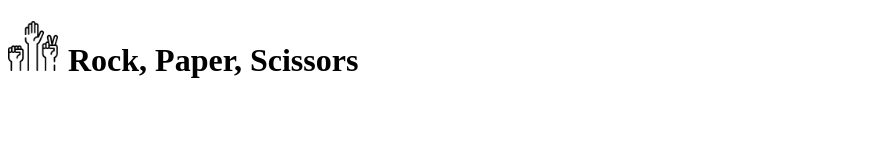
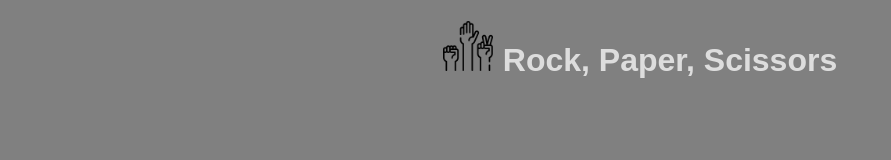
Before and after one commit to oneillrobbie99/RPS-Project-2, a plain HTML site: page index.html in a window 1280 px wide. Shown: the whole page, without its empty margins (0-891 px from the left). Drawn offline with Linux system fonts and the light colour scheme.

Commit message:
add basic stylesto body and header

```diff
--- a/assets/css/style.css
+++ b/assets/css/style.css
@@ -1,4 +1,18 @@
+/* title */
 .logo {
     height: 50px;
     padding-right: 10px;
 }
+
+.heading {
+    text-align: center;
+    font-size: 2rem;
+}
+
+/* general styling */
+
+body {
+    background-color: gray;
+    font-family:Arial, Helvetica, sans-serif;
+    color: #ddd;
+}
```
